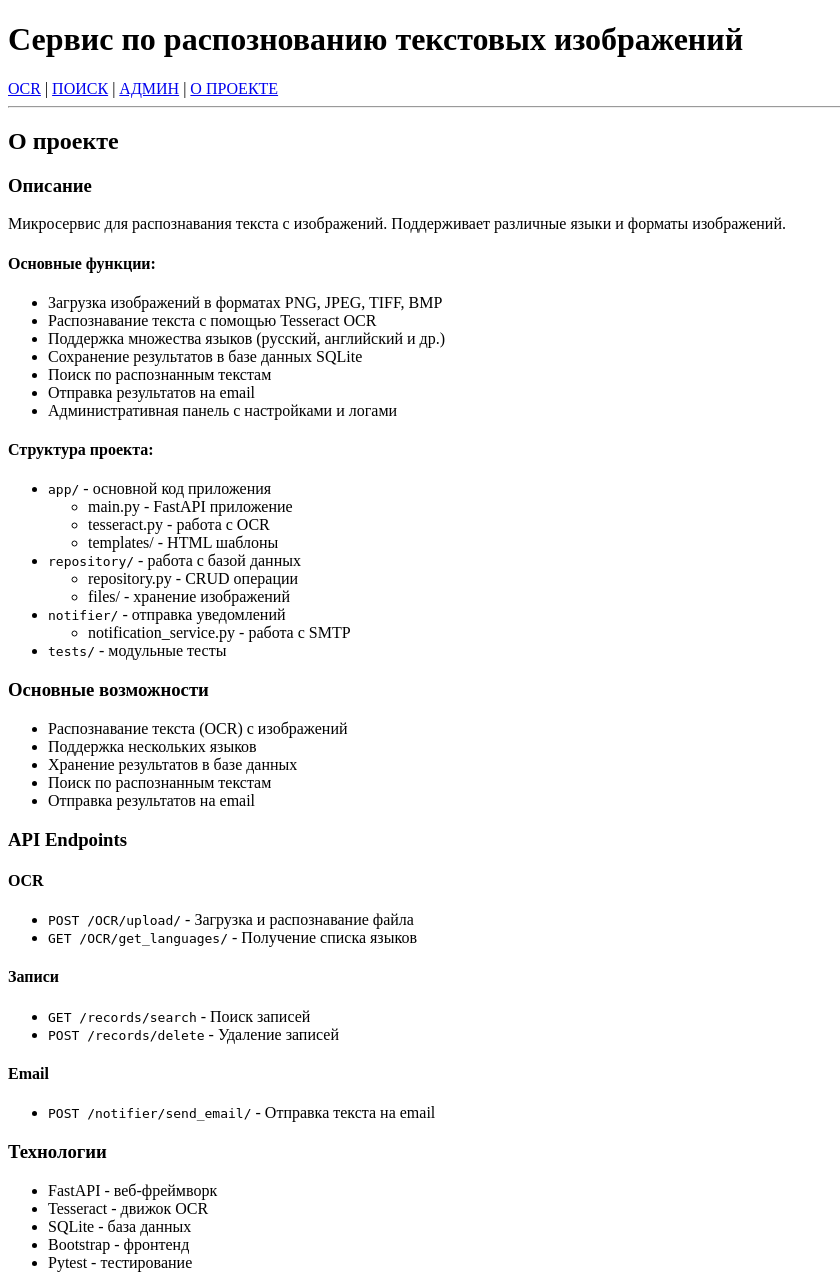
After one commit to userGl/pytnon_coursework_plotnikov, a FastAPI app: template app/templates/about.html in a window 1280 px wide. The commit adds this page. Shown: the whole page, without its empty margins (0-840 px from the left). Run offline with FastAPI, Linux system fonts and the light colour scheme; the template is opened without the code that fills it, so the values that code supplies are empty.

Commit message:
Упорядочивание endpoints

```diff
--- a/app/main.py
+++ b/app/main.py
@@ -6,6 +6,7 @@ from typing import List
 from fastapi.staticfiles import StaticFiles
 from pathlib import Path
 from contextlib import asynccontextmanager
+import pytest
 
 import PIL, os
 from datetime import datetime
@@ -44,7 +45,9 @@ async def lifespan(app: FastAPI):
 
 @app.get("/", response_class=HTMLResponse)
 async def base(request: Request):
-    return templates.TemplateResponse(request, "base.html")
+    # Перенаправляем на страницу OCR
+    text = "Нет распознаного текста"
+    return templates.TemplateResponse(request, "ocr.html", {"text": text})
 
 @app.get("/admin/", response_class=HTMLResponse)
 async def admin_page(request: Request):
@@ -57,7 +60,7 @@ async def admin_page(request: Request):
         notification_service.configure_email(config)
 
     return templates.TemplateResponse(
-        request=request,  # Первым параметром передаем request
+        request=request,
         name="admin.html",
         context={
             "email_config": email_config
@@ -99,37 +102,105 @@ async def upload_file(file: UploadFile = File(...), lang: str = Form(...)):
         logger.error(f"Ошибка при обработке файла {file.filename}: {str(e)}")
         raise
 
-# Cтатическая HTML-страница для распознавания текста
-@app.get("/OCR/", response_class=HTMLResponse)
-async def static_page(request: Request):
-    text="Нет распознаного текста"
-    return templates.TemplateResponse(request, "my_template.html", {"text": text})
+@app.get("/records/search")
+async def search_records(
+    request: Request,
+    keyword: Optional[str] = None,
+    filename: Optional[str] = None,
+    date_from: Optional[str] = None,
+    date_to: Optional[str] = None
+):
+    """Поиск записей по параметрам. Без параметров возвращает все записи."""
+    # Преобразуем строковые даты в datetime объекты
+    date_from_obj = datetime.strptime(date_from, '%Y-%m-%d') if date_from else None
+    date_to_obj = datetime.strptime(date_to, '%Y-%m-%d') if date_to else None
 
-@app.get("/records/")
-async def get_records():
-    return repository.get_all()
+    # Если есть параметры поиска, выполняем поиск
+    if any([keyword, filename, date_from, date_to]):
+        data = repository.search_documents(
+            keyword=keyword,
+            filename=filename,
+            date_from=date_from_obj,
+            date_to=date_to_obj
+        )
+    else:
+        # Если параметров нет - возвращаем все записи
+        data = repository.get_all()
+
+    # Проверяем существование файлов
+    for item in data:
+        if item['file_name'].startswith('repository/files/'):
+            item['file_exists'] = Path(item['file_name']).exists()
+
+    return templates.TemplateResponse(
+        request=request,
+        name="search.html",
+        context={
+            "data": data,
+            "keyword": keyword,
+            "filename": filename,
+            "date_from": date_from,
+            "date_to": date_to
+        }
+    )
+
+@app.post("/records/delete")
+async def delete_records(record_ids: List[int] = Body(..., embed=True)):
+    """Удаляет записи по их id"""
+    try:
+        logger.info(f"Запрос на удаление записей: {record_ids}")
+        for record_id in record_ids:
+            repository.delete_by_id(record_id)
+        logger.info(f"Успешно удалено записей: {len(record_ids)}")
+        return {"status": "success"}
+    except Exception as e:
+        logger.error(f"Ошибка при удалении записей: {str(e)}")
+        return JSONResponse(
+            status_code=500,
+            content={"error": str(e)}
+        )
 
 @app.get("/tests/", response_class=HTMLResponse)
 async def test_page(request: Request):
     return templates.TemplateResponse(request, "tests.html")
 
-@app.get("/run_test/{test_type}")
+@app.get("/admin/run_test/{test_type}")
 async def run_test(test_type: str):
-    cmd = {
-        "all": ["pytest", "tests", "-v"],
-        "endpoints": ["pytest", "tests/test_endpoints.py", "-v"],
-        "repository": ["pytest", "tests/test_repository.py", "-v"],
-        "ocr": ["pytest", "tests/test_ocr_server.py", "-v"]
-    }.get(test_type)
+    """Запуск тестов через админ-панель"""
+    try:
+        # Определяем какие тесты запускать
+        if test_type == "all":
+            test_path = "tests"
+        elif test_type == "ocr":
+            test_path = "tests/test_ocr_server.py"  # Исправляем имя файла
+        elif test_type in ["endpoints", "repository"]:
+            test_path = f"tests/test_{test_type}.py"
+        else:
+            return {"error": "Неизвестный тип тестов"}
 
-    if not cmd:
-        return JSONResponse(content={"error": "Неизвестный тип теста"})
+        # Запускаем тесты
+        args = [
+            test_path,
+            "-v",
+            "--tb=short"
+        ]
 
-    try:
-        result = subprocess.run(cmd, capture_output=True, text=True)
-        return JSONResponse(content={"output": result.stdout + (result.stderr or '')})
+        # Перехватываем вывод pytest
+        import io
+        import sys
+        output = io.StringIO()
+        sys.stdout = output
+
+        pytest.main(args)
+
+        # Восстанавливаем stdout
+        sys.stdout = sys.__stdout__
+
+        return {"output": output.getvalue()}
+
     except Exception as e:
-        return JSONResponse(content={"error": str(e)})
+        logger.error(f"Ошибка при запуске тестов: {str(e)}")
+        return {"error": str(e)}
 
 @app.get("/search/", response_class=HTMLResponse)
 async def search_page(request: Request,
@@ -211,7 +282,7 @@ async def save_email_config(config: EmailConfig):
             content={"error": str(e)}
         )
 
-@app.post("/send_email/")
+@app.post("/notifier/send_email/")
 async def send_email(data: dict):
     """Отправляет распознанный текст через уведомления"""
     logger.info(f"Запрос на отправку email для: {data['to_email']}")
@@ -250,12 +321,6 @@ async def send_email(data: dict):
                 status_code=500,
                 content={"error": "Ошибка при отправке уведомления"}
             )
-    except asyncio.TimeoutError:
-        logger.error(f"Таймаут при отправке email: {data['to_email']}")
-        return JSONResponse(
-            status_code=500,
-            content={"error": "Превышено время ожидания отправки (1 минута)"}
-        )
     except Exception as e:
         logger.error(f"Ошибка при отправке email {data['to_email']}: {str(e)}")
         return JSONResponse(
@@ -263,7 +328,7 @@ async def send_email(data: dict):
             content={"error": str(e)}
         )
 
-@app.get("/get_languages/")
+@app.get("/OCR/get_languages/")
 async def get_languages():
     """Возвращает список доступных языков"""
     ocr = Tesseract()
@@ -293,5 +358,46 @@ async def get_logs(lines: int = 100):
         logger.error(f"Ошибка при чтении логов: {str(e)}")
         return {"logs": f"Ошибка при чтении логов: {str(e)}"}
 
+# Загрузка и распознавание файла
+@app.post("/OCR/upload/")
+async def upload_file(file: UploadFile = File(...), lang: str = Form(...)):
+    """Загружает файл и возвращает информацию о нем."""
+    logger.info(f"Получен файл: {file.filename}, язык: {lang}")
+
+    content = await file.read()
+    current_datetime = datetime.now()
+    date_time1 = current_datetime.strftime("%Y-%m-%d_%H-%M-%S")
+    temp_file_path = f"app/temp/{date_time1}_{file.filename}"
+
+    try:
+        # Сначала сохраняем во временную папку
+        with open(temp_file_path, "wb") as f:
+            f.write(content)
+
+        ocr = Tesseract()
+        result = ocr.ocr_recognize2(temp_file_path, lang)
+
+        if result["status"] == False:
+            # Если распознавание не удалось - просто логируем ошибку
+            logger.warning(f"Ошибка распознавания файла {file.filename}: {result['text']}")
+            os.remove(temp_file_path)
+        else:
+            # Только успешные результаты сохраняем в БД
+            logger.info(f"Успешное распознавание файла {file.filename}")
+            repo_file_path = f"repository/files/{date_time1}_{file.filename}"
+            shutil.move(temp_file_path, repo_file_path)
+            repository.add(repo_file_path, result["text"], True)
+
+        return result
+
+    except Exception as e:
+        logger.error(f"Ошибка при обработке файла {file.filename}: {str(e)}")
+        raise
+
+@app.get("/about/", response_class=HTMLResponse)
+async def about_page(request: Request):
+    """Страница о проекте"""
+    return templates.TemplateResponse(request, "about.html")
+
 #uvicorn app.main:app --reload
 #python post_file_to_server.py
--- /dev/null
+++ b/app/templates/about.html
@@ -0,0 +1,96 @@
+{% extends "base.html" %}
+
+{% block content %}
+<div class="container">
+    <h2>О проекте</h2>
+
+    <div class="card mb-4">
+        <div class="card-body">
+            <h3>Описание</h3>
+            <p>Микросервис для распознавания текста с изображений. Поддерживает различные языки и форматы изображений.</p>
+
+            <h4>Основные функции:</h4>
+            <ul>
+                <li>Загрузка изображений в форматах PNG, JPEG, TIFF, BMP</li>
+                <li>Распознавание текста с помощью Tesseract OCR</li>
+                <li>Поддержка множества языков (русский, английский и др.)</li>
+                <li>Сохранение результатов в базе данных SQLite</li>
+                <li>Поиск по распознанным текстам</li>
+                <li>Отправка результатов на email</li>
+                <li>Административная панель с настройками и логами</li>
+            </ul>
+
+            <h4>Структура проекта:</h4>
+            <ul>
+                <li><code>app/</code> - основной код приложения
+                    <ul>
+                        <li>main.py - FastAPI приложение</li>
+                        <li>tesseract.py - работа с OCR</li>
+                        <li>templates/ - HTML шаблоны</li>
+                    </ul>
+                </li>
+                <li><code>repository/</code> - работа с базой данных
+                    <ul>
+                        <li>repository.py - CRUD операции</li>
+                        <li>files/ - хранение изображений</li>
+                    </ul>
+                </li>
+                <li><code>notifier/</code> - отправка уведомлений
+                    <ul>
+                        <li>notification_service.py - работа с SMTP</li>
+                    </ul>
+                </li>
+                <li><code>tests/</code> - модульные тесты</li>
+            </ul>
+        </div>
+    </div>
+
+    <div class="card mb-4">
+        <div class="card-body">
+            <h3>Основные возможности</h3>
+            <ul>
+                <li>Распознавание текста (OCR) с изображений</li>
+                <li>Поддержка нескольких языков</li>
+                <li>Хранение результатов в базе данных</li>
+                <li>Поиск по распознанным текстам</li>
+                <li>Отправка результатов на email</li>
+            </ul>
+        </div>
+    </div>
+
+    <div class="card mb-4">
+        <div class="card-body">
+            <h3>API Endpoints</h3>
+            <h4>OCR</h4>
+            <ul>
+                <li><code>POST /OCR/upload/</code> - Загрузка и распознавание файла</li>
+                <li><code>GET /OCR/get_languages/</code> - Получение списка языков</li>
+            </ul>
+
+            <h4>Записи</h4>
+            <ul>
+                <li><code>GET /records/search</code> - Поиск записей</li>
+                <li><code>POST /records/delete</code> - Удаление записей</li>
+            </ul>
+
+            <h4>Email</h4>
+            <ul>
+                <li><code>POST /notifier/send_email/</code> - Отправка текста на email</li>
+            </ul>
+        </div>
+    </div>
+
+    <div class="card">
+        <div class="card-body">
+            <h3>Технологии</h3>
+            <ul>
+                <li>FastAPI - веб-фреймворк</li>
+                <li>Tesseract - движок OCR</li>
+                <li>SQLite - база данных</li>
+                <li>Bootstrap - фронтенд</li>
+                <li>Pytest - тестирование</li>
+            </ul>
+        </div>
+    </div>
+</div>
+{% endblock %}
--- a/app/templates/admin.html
+++ b/app/templates/admin.html
@@ -113,7 +113,7 @@ function runTests(type) {
     const resultsContainer = document.getElementById('testResults');
     resultsContainer.textContent = 'Запуск тестов...';
 
-    fetch(`/run_test/${type}`)
+    fetch(`/admin/run_test/${type}`)
         .then(response => response.json())
         .then(data => {
             if (data.error) {
--- a/app/templates/base.html
+++ b/app/templates/base.html
@@ -10,10 +10,10 @@
             <h1>Сервис по распознованию текстовых изображений</h1>
         </header>
         <nav>
-            <a href="/OCR">OCR</a> |
+            <a href="/">OCR</a> |
             <a href="/search">ПОИСК</a> |
             <a href="/admin">АДМИН</a> |
-            <a href="/">О ПРОЕКТЕ</a>
+            <a href="/about/">О ПРОЕКТЕ</a>
         </nav>
         <hr>
         {% block content %}{% endblock %}
```
Also changed, not shown: app/templates/ocr.html (+22 -28 lines), app/templates/search.html (+25 -1 lines), tests/test_endpoints.py (+6 -2 lines), tests/test_ocr_server.py (+3 -8 lines), tests/test_repository.py (+27 -0 lines), repository/ocr_database.db.
